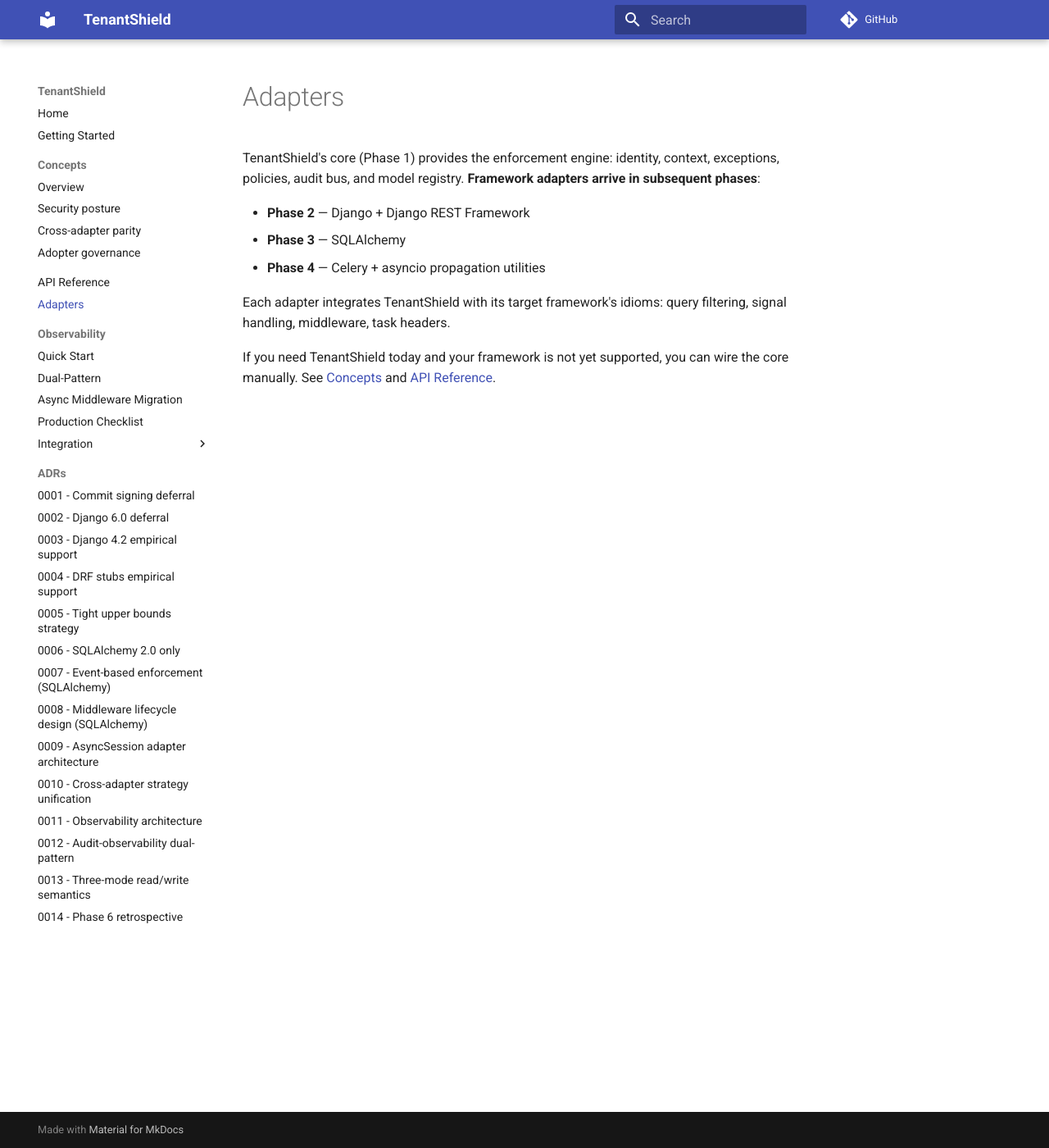
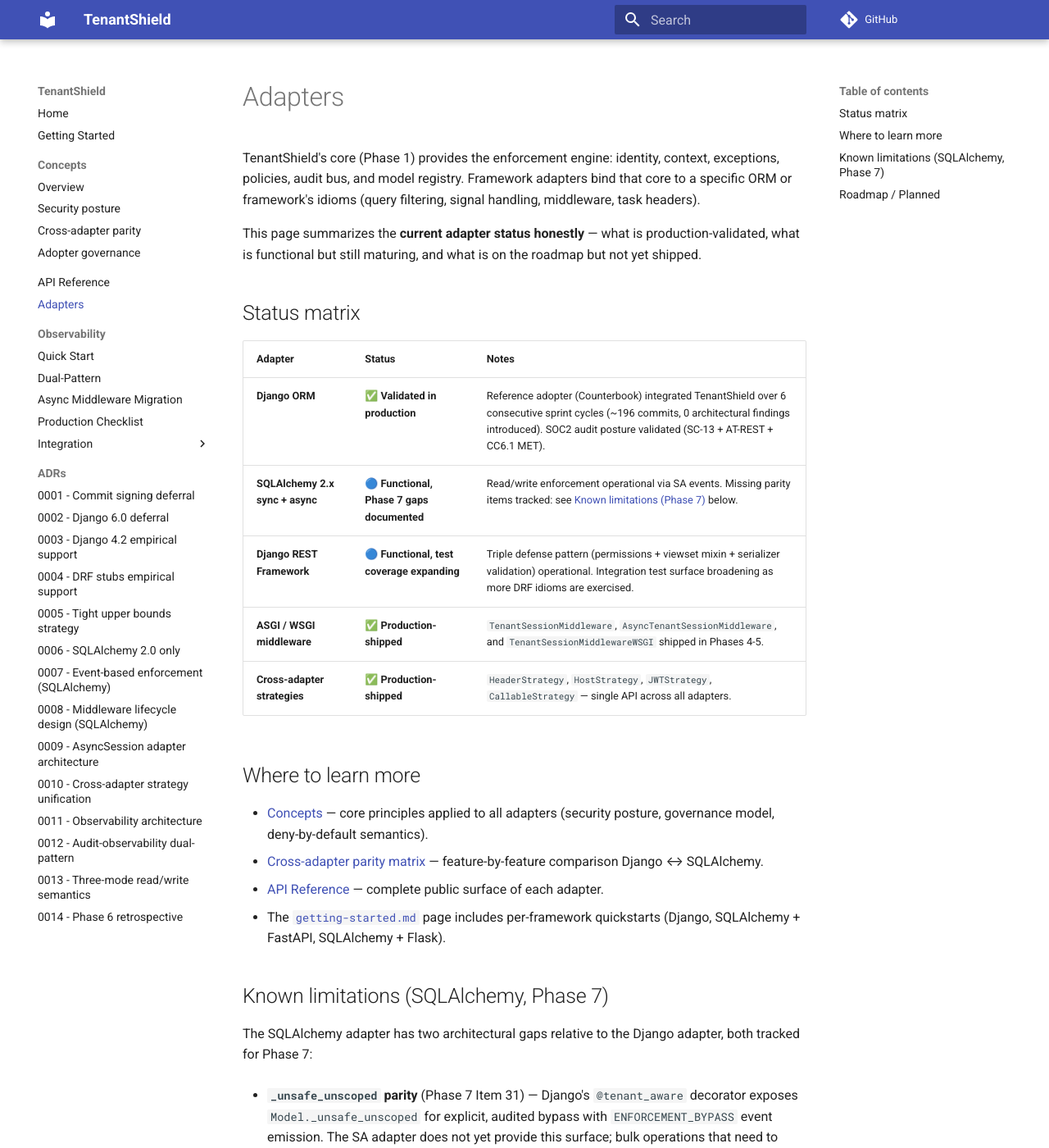
Before and after one commit to Jhoelperaltap/tenantshield, an MkDocs documentation site: the page built from docs/adapters/index.md, in a window 1280 px wide and 1400 px high. Shown: the whole window at 82% size. Built offline with MkDocs 1.6.1 and Material for MkDocs 9.7.7, drawn with Linux system fonts in a browser that asks for light colours; comment, search, counter and statistics services are not loaded; some of the changed text lies outside the part shown.

Commit message:
feat: v0.7.0-beta -- first PyPI public release (Path gamma)
Bump 0.6.1-alpha -> 0.7.0-beta + create public PyPI publish workflow.
Pre-publication honesty fixes to README + adapters docs + pyproject classifier.

Rationale (alpha -> beta): 6 consecutive Counterbook Sprint cycles validated
v0.6.1-alpha pin stable across ~196 commits with 0 architectural findings
introduced. Django adapter validated in production (reference adopter SOC2
audit posture MET: SC-13 + AT-REST + CC6.1). Multi-currency Foundation +
Completion arcs shipped downstream without upstream TenantShield bug fixes.

The bump formalizes maturity transition from alpha (architectural arc
shipping; API may change) to beta (architectural arc complete; API stable;
gaps documented as roadmap). v1.0.0 GA remains gated on a 2nd adapter
validated in production + Phase 7 items #31-#36 closed.

Changes:
- src/tenantshield/_version.py: 0.6.1a0 -> 0.7.0b0.
- pyproject.toml: classifier 3-Alpha -> 4-Beta.
- README.md Status: rewritten Alpha -> Beta, per-adopter scope spelled out,
  install command pip install --pre, v1.0.0 GA criteria stated.
- README.md Framework adapters: per-adapter honest markers.
  Django validated-in-production; DRF functional w/ expanding coverage;
  SA functional w/ Phase 7 gaps linked.
- docs/adapters/index.md: rewritten with status matrix. Explicit
  Known limitations (SA, Phase 7) linking Items 31+32. Explicit
  Roadmap/Planned documenting Celery as not yet shipped (replaces prior
  Phase 4 Celery promise with no implementation in src/).
- .github/workflows/publish-pypi.yml: NEW workflow paralelo
  publish-testpypi.yml. Trusted Publishing OIDC; environment pypi.
- CHANGELOG.md: [0.7.0-beta] entry documenting public distribution,
  honesty fixes, cohort validation summary, out-of-scope Phase 7+.

Gates verde pre-commit:
- pytest: 597 passed (coverage 98.51%).
- ruff check: clean.
- mypy --strict: clean (53 source files).
- mkdocs build --strict: clean.
- uv build: 0.7.0b0 artifacts built locally as sanity check.

Pre-tag-push checklist (Owner browser actions REQUIRED before push):
- Register pending publisher at https://pypi.org/manage/account/publishing/
  with project tenantshield, repo Jhoelperaltap/tenantshield,
  workflow publish-pypi.yml, environment pypi.
- In GitHub repo Settings -> Environments, create environment pypi.
- 2FA enabled on PyPI account (Trusted Publishing requirement).

```diff
--- a/docs/adapters/index.md
+++ b/docs/adapters/index.md
@@ -1,16 +1,73 @@
 # Adapters
 
 TenantShield's core (Phase 1) provides the enforcement engine: identity,
-context, exceptions, policies, audit bus, and model registry. **Framework
-adapters arrive in subsequent phases**:
+context, exceptions, policies, audit bus, and model registry. Framework
+adapters bind that core to a specific ORM or framework's idioms (query
+filtering, signal handling, middleware, task headers).
 
-- **Phase 2** — Django + Django REST Framework
-- **Phase 3** — SQLAlchemy
-- **Phase 4** — Celery + asyncio propagation utilities
+This page summarizes the **current adapter status honestly** — what is
+production-validated, what is functional but still maturing, and what is
+on the roadmap but not yet shipped.
 
-Each adapter integrates TenantShield with its target framework's
-idioms: query filtering, signal handling, middleware, task headers.
+## Status matrix
 
-If you need TenantShield today and your framework is not yet supported,
-you can wire the core manually. See [Concepts](../concepts/index.md) and
-[API Reference](../api/index.md).
+| Adapter | Status | Notes |
+|---|---|---|
+| **Django ORM** | ✅ **Validated in production** | Reference adopter (Counterbook) integrated TenantShield over 6 consecutive sprint cycles (~196 commits, 0 architectural findings introduced). SOC2 audit posture validated (SC-13 + AT-REST + CC6.1 MET). |
+| **SQLAlchemy 2.x sync + async** | 🔵 **Functional, Phase 7 gaps documented** | Read/write enforcement operational via SA events. Missing parity items tracked: see [Known limitations (Phase 7)](#known-limitations-sqlalchemy-phase-7) below. |
+| **Django REST Framework** | 🔵 **Functional, test coverage expanding** | Triple defense pattern (permissions + viewset mixin + serializer validation) operational. Integration test surface broadening as more DRF idioms are exercised. |
+| **ASGI / WSGI middleware** | ✅ **Production-shipped** | `TenantSessionMiddleware`, `AsyncTenantSessionMiddleware`, and `TenantSessionMiddlewareWSGI` shipped in Phases 4-5. |
+| **Cross-adapter strategies** | ✅ **Production-shipped** | `HeaderStrategy`, `HostStrategy`, `JWTStrategy`, `CallableStrategy` — single API across all adapters. |
+
+## Where to learn more
+
+- [Concepts](../concepts/index.md) — core principles applied to all adapters
+  (security posture, governance model, deny-by-default semantics).
+- [Cross-adapter parity matrix](../concepts/cross-adapter-parity.md) — feature-by-feature comparison Django ↔ SQLAlchemy.
+- [API Reference](../api/index.md) — complete public surface of each adapter.
+- The [`getting-started.md`](../getting-started.md) page includes per-framework quickstarts (Django, SQLAlchemy + FastAPI, SQLAlchemy + Flask).
+
+## Known limitations (SQLAlchemy, Phase 7)
+
+The SQLAlchemy adapter has two architectural gaps relative to the Django
+adapter, both tracked for Phase 7:
+
+- **`_unsafe_unscoped` parity** (Phase 7 Item 31) — Django's
+  `@tenant_aware` decorator exposes `Model._unsafe_unscoped` for explicit,
+  audited bypass with `ENFORCEMENT_BYPASS` event emission. The SA adapter
+  does not yet provide this surface; bulk operations that need to cross
+  tenant boundaries currently require manual session unbinding.
+
+- **`auto_propagate_from_parent_fk` parity** (Phase 7 Item 32) — Django's
+  `@tenant_aware(auto_propagate_from_parent_fk="parent")` automatically
+  fills `tenant_id` from a parent FK on insert. The SA adapter does not
+  yet provide this propagation; child models must set `tenant_id` explicitly.
+
+Both items are catalogued in [`docs/concepts/cross-adapter-parity.md`](../concepts/cross-adapter-parity.md)
+with empirical context. The SA adapter is **architecturally stronger**
+than the pre-Phase-6 Django adapter on one axis — `before_*` event
+listeners fire pre-SQL and raise rather than returning silent zero rows
+— so the gaps are scoped to specific Django features, not foundational
+correctness.
+
+## Roadmap / Planned
+
+The following adapters are **not yet shipped** and should not be relied
+on for current usage:
+
+- **Celery integration** — propagation of tenant context across `apply_async`
+  task boundaries (headers serialization + worker-side rebinding). On the
+  Phase 7+ roadmap; no implementation in `src/tenantshield/adapters/` yet.
+  If you need TenantShield with Celery today, you can manually bind/release
+  tenant context inside task bodies using the public `tenant_scope(ctx)` /
+  `bind_tenant(...)` core APIs.
+
+- **FastAPI native dependency** — currently FastAPI is supported via the
+  generic ASGI middleware (`AsyncTenantSessionMiddleware`). A native
+  FastAPI dependency (`Depends(...)`) is on the backlog as a DX
+  improvement, not a correctness gap.
+
+If your framework is not listed here and you need TenantShield support,
+the core API (`tenant_scope`, `bind_tenant`, `TenantId`, audit bus,
+strategies) is framework-agnostic — see [Concepts](../concepts/index.md)
+and [API Reference](../api/index.md) for the integration surface.
--- a/pyproject.toml
+++ b/pyproject.toml
@@ -20,7 +20,7 @@ keywords = [
     "tenant-isolation",
 ]
 classifiers = [
-    "Development Status :: 3 - Alpha",
+    "Development Status :: 4 - Beta",
     "Intended Audience :: Developers",
     "License :: OSI Approved :: Apache Software License",
     "Operating System :: OS Independent",
--- a/src/tenantshield/_version.py
+++ b/src/tenantshield/_version.py
@@ -1,3 +1,3 @@
 """Single source of truth for the package version."""
 
-__version__ = "0.6.1a0"
+__version__ = "0.7.0b0"
```
Also changed, not shown: CHANGELOG.md (+90 -0 lines), README.md (+24 -12 lines), 1 other file.
